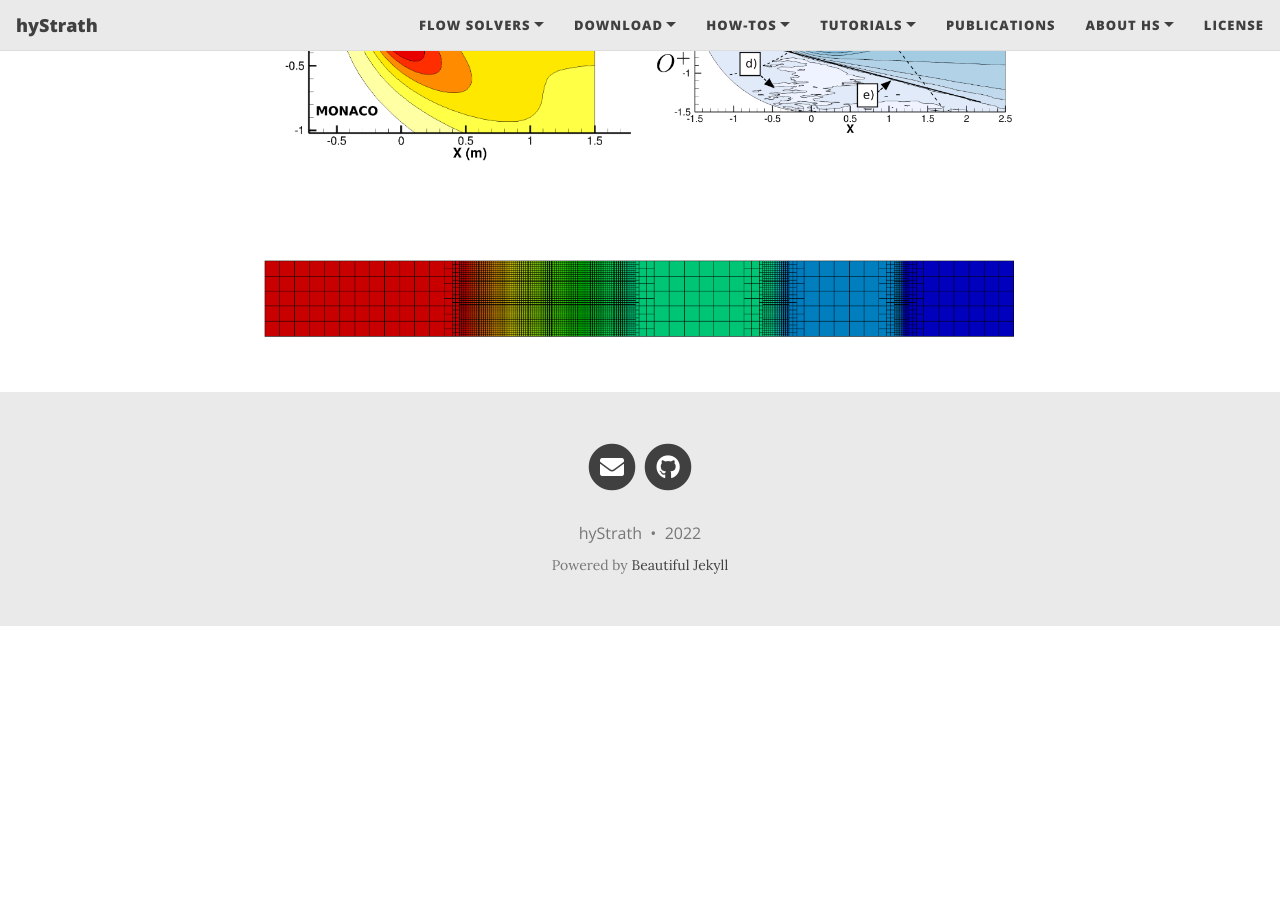
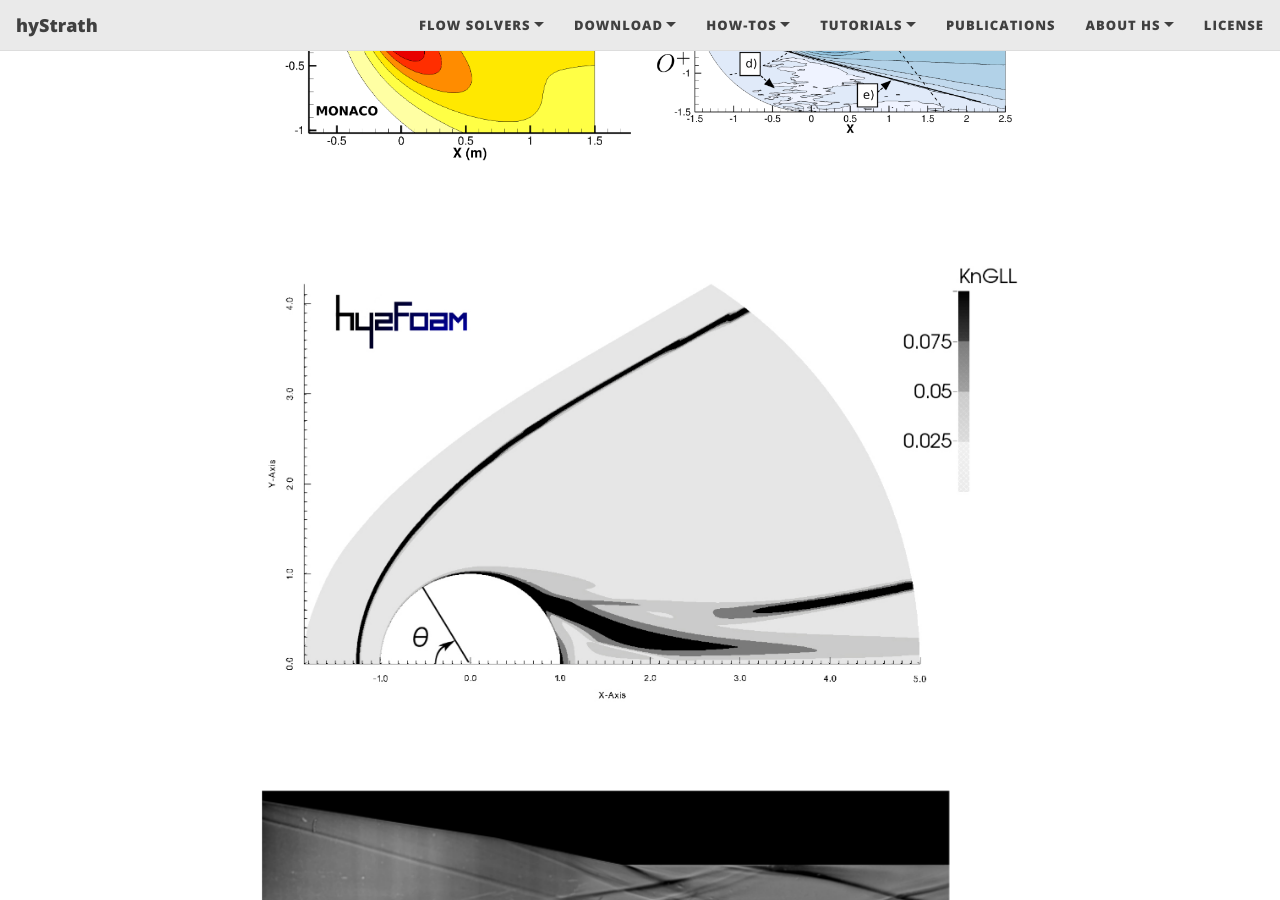
Before and after one commit to hystrath/hystrath.github.io, a Jekyll site: the page built from test.md, in a window 1280 px wide and 900 px high, scrolled down 915 px. Built offline with Jekyll 4.4.1, drawn with Linux system fonts in a browser that asks for light colours; nearby versions of some CDN libraries; before the commit the page ends 1541 px from its top, so only the background shows below that.

Commit message:
Editing pages

```diff
--- a/test.md
+++ b/test.md
@@ -19,7 +19,6 @@ The platform is meant to be collaborative: if you would like to <a href="https:/
 <br>
 
 <div class="row">
-
   <div class="column">
     <div class="content_img">
      <img src='/docs/img/gallery/Capon17-TempContours.png' width='100%'>
@@ -38,24 +37,35 @@ The platform is meant to be collaborative: if you would like to <a href="https:/
 
 <div class="row">
   <div class="content_img">
-   <img src='/docs/img/gallery/Espinoza15-SodShockTube.png' width='100%'>
-   <div>Espinoza et al. (2015) - Sod shock tube simulation with Adaptive Mesh Refinement (AMR)</div>
+   <img src='/docs/img/gallery/Casseau16-Mach20NitrogenCylinder.png' width='100%'>
+   <div>Casseau et al. (2016) - Mach 20 flow of Nitrogen around a 2-D cylinder</div>
+  </div>
+</div>
+
+<br>
+
+<div class="row">
+  <div class="content_img">
+   <img src='/docs/img/gallery/Hoste17-LorrainsScramjet.png' width='100%'>
+   <div>Hoste et al. (2017) - Experimental Schlieren and CFD results for Lorrain's Scramjet</div>
+  </div>
+</div>
+
+<div class="row">
+  <div class="content_img">
+   <img src='/docs/img/gallery/Hoste17-LorrainsScramjetCp.png' width='100%'>
+   <div>Hoste et al. (2017) - Pressure coefficient for Lorrain's Scramjet, fuel-off conditions</div>
   </div>
 </div>
 
 
 
-<!--<div class="content_img">-->
-<!-- <img src='/docs/img/gallery/Espinoza15-SodShockTube.png' width='100%'>-->
-<!-- <div>Espinoza et al. (2015) - Sod shock tube simulation with Adaptive Mesh Refinement (AMR)</div>-->
-<!--</div>-->
 
-<!--<div class="content_img">-->
-<!-- <img src='/docs/img/gallery/Capon17-TempContours.png' width='49%'>-->
-<!-- <div>Capon et al. (2017) - Mach 10 flow of Argon around a 2-D cylinder</div>-->
-<!--</div>-->
+<br>
 
-<!--<div class="content_img">-->
-<!-- <img src='/docs/img/gallery/Capon17-PotentialEnergyContours.png' width='49%'>-->
-<!-- <div>Capon et al. (2017) - Ion Orbital Motion Structures in LEO</div>-->
-<!--</div>-->
+<div class="row">
+  <div class="content_img">
+   <img src='/docs/img/gallery/Espinoza15-SodShockTube.png' width='100%'>
+   <div>Espinoza et al. (2015) - Sod shock tube simulation with Adaptive Mesh Refinement (AMR)</div>
+  </div>
+</div>
```
Also changed, not shown: docs/img/gallery/Casseau16-Mach20NitrogenCylinder.png (added), docs/img/gallery/Hoste17-LorrainsScramjet.png (added), docs/img/gallery/Hoste17-LorrainsScramjetCp.png (added).
